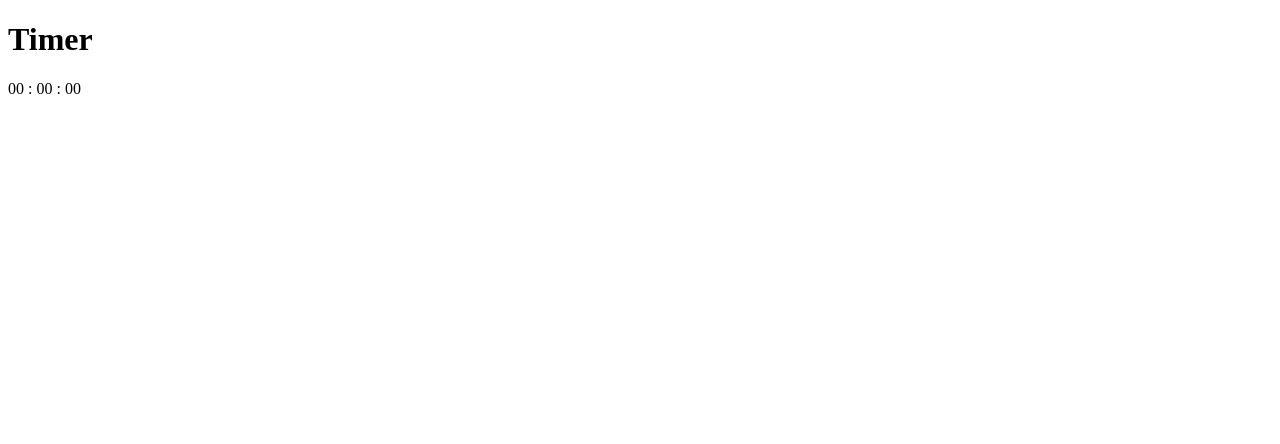
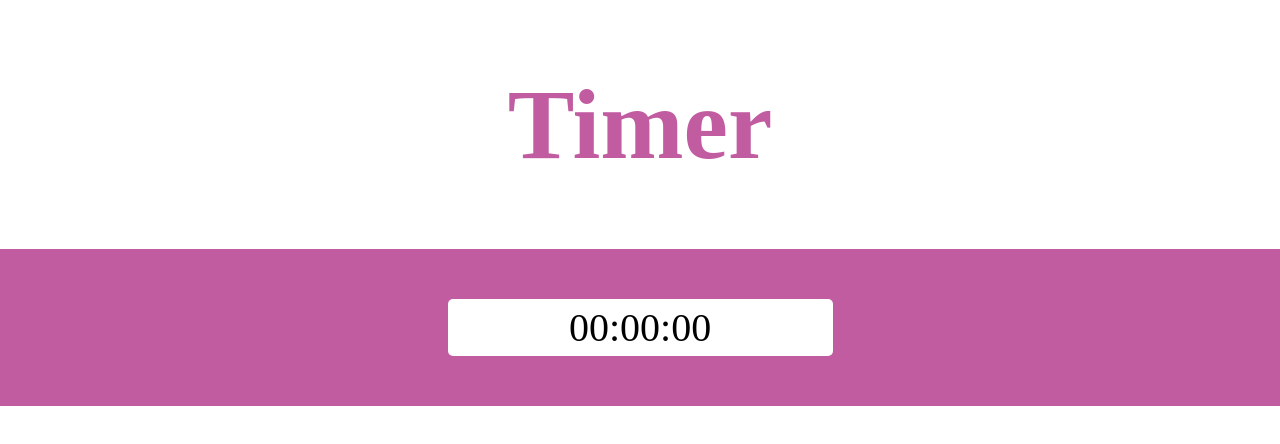
Before and after one commit to YaliLyubov/timer-pettern, a plain HTML site: page index.html in a window 1280 px wide. Drawn offline with Linux system fonts and the light colour scheme.

Commit message:
add css styles

```diff
--- /dev/null
+++ b/css/style.css
@@ -0,0 +1,35 @@
+body {
+    margin: 0;
+    font-family: sans-serif;
+  }
+  h1{
+    text-align: center;
+    font-family: 'Times New Roman', Times, serif;
+    color: #c15ca1;
+    font-size: 100px;
+  }
+  .timer{
+  background-color: #c15ca1;
+  /* width: 100%; */
+  padding: 50px 15px 50px;
+}
+.simple_timer {
+    width: 30%;
+    margin: 0 auto;
+    padding: 5px;
+    border-radius: 5px;
+    background: #fff;
+    color: #000;
+    font-family: Ubuntu;
+    font-size: 40px;
+    font-weight: 400;
+    display: flex;
+    justify-content: center;
+}
+.hours,
+.minutes,
+.seconds {
+  font-family: Ubuntu;
+  font-size: 40px;
+  font-weight: 400;
+}
--- a/index.html
+++ b/index.html
@@ -4,6 +4,7 @@
     <meta charset="UTF-8">
     <meta name="viewport" content="width=device-width, initial-scale=1.0">
     <title>Timer</title>
+    <link rel="stylesheet" href="./css/style.css">
 </head>
 <body>
     <h1>Timer</h1>
@@ -16,5 +17,7 @@
         <span class="seconds">00</span>
       </p>
      </div>
+
+     <script src="./script.js"></script>
 </body>
 </html>
```
